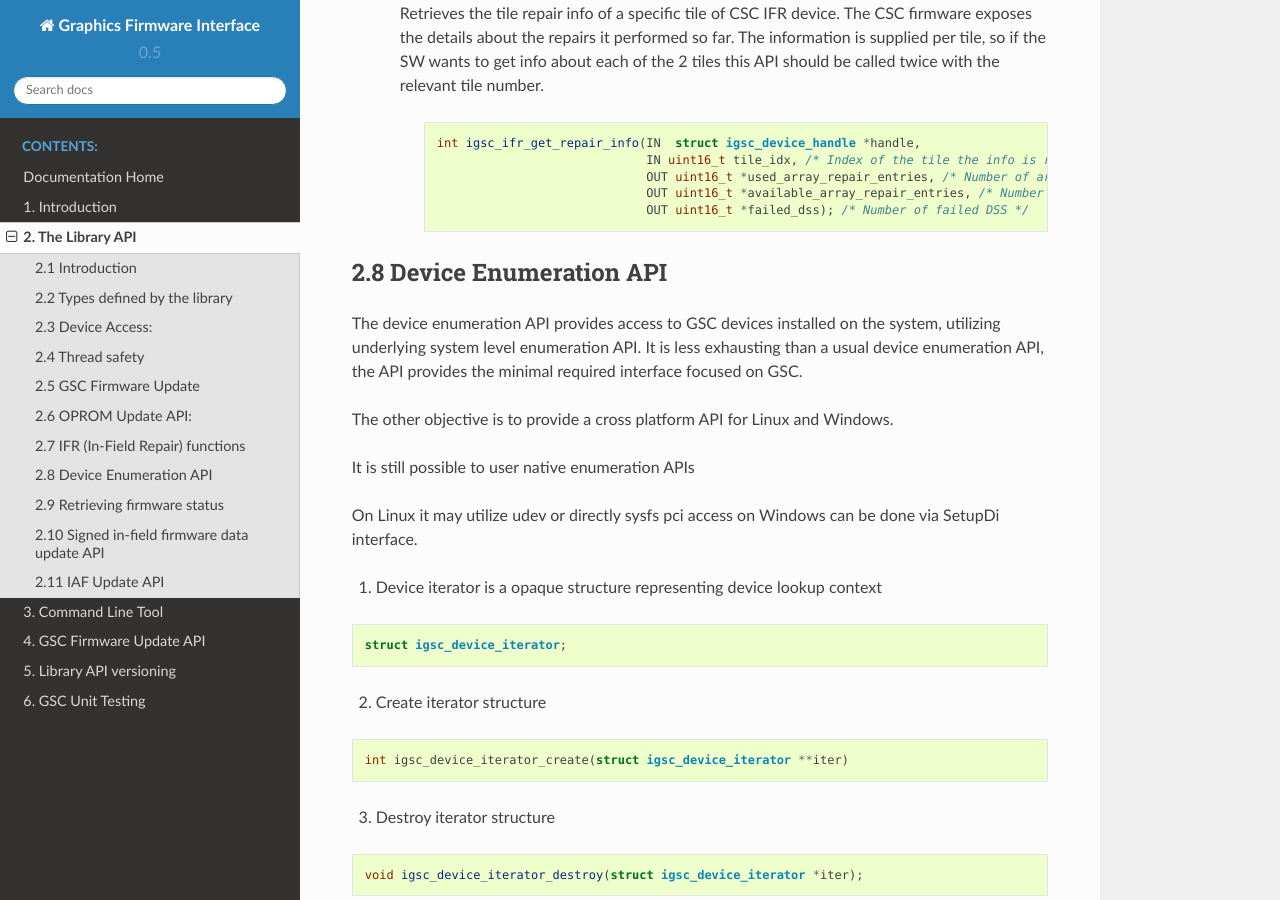
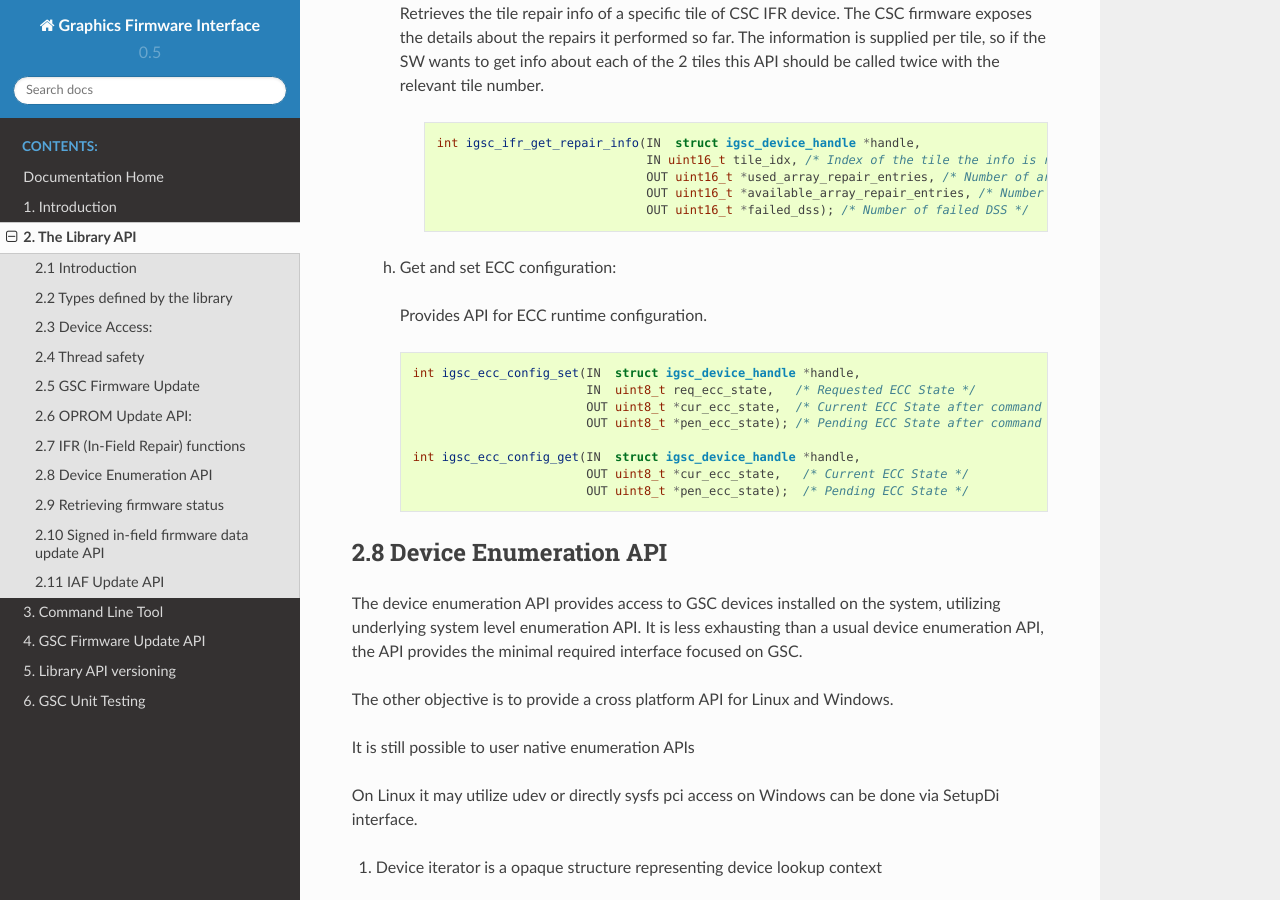
Before and after one commit to intel/igsc, a Sphinx documentation site: the page built from doc/igsc_api.rst, in a window 1280 px wide and 900 px high, scrolled down 16465 px. Built offline with Sphinx 7.4.7 and the Read the Docs theme 2.0.0, drawn with Linux system fonts in a browser that asks for light colours; formulas are drawn with MathJax 3.

Commit message:
igsc: doc: add ecc config commands
Add documentation for igsc_set_ecc_config and
igsc_get_ecc_config commands.

Signed-off-by: Alexander Usyskin <alexander.usyskin@intel.com>
Signed-off-by: Tomas Winkler <tomas.winkler@intel.com>

```diff
--- a/doc/igsc_api.rst
+++ b/doc/igsc_api.rst
@@ -940,6 +940,21 @@
                                    OUT uint16_t *available_array_repair_entries, /* Number of available array repair entries */
                                    OUT uint16_t *failed_dss); /* Number of failed DSS */
 
+  h. Get and set ECC configuration:
+
+    Provides API for ECC runtime configuration.
+
+    .. code-block:: c
+
+      int igsc_ecc_config_set(IN  struct igsc_device_handle *handle,
+                              IN  uint8_t req_ecc_state,   /* Requested ECC State */
+                              OUT uint8_t *cur_ecc_state,  /* Current ECC State after command execution */
+                              OUT uint8_t *pen_ecc_state); /* Pending ECC State after command execution */
+
+      int igsc_ecc_config_get(IN  struct igsc_device_handle *handle,
+                              OUT uint8_t *cur_ecc_state,   /* Current ECC State */
+                              OUT uint8_t *pen_ecc_state);  /* Pending ECC State */
+
 
 2.8 Device Enumeration API
 ~~~~~~~~~~~~~~~~~~~~~~~~~~
```
